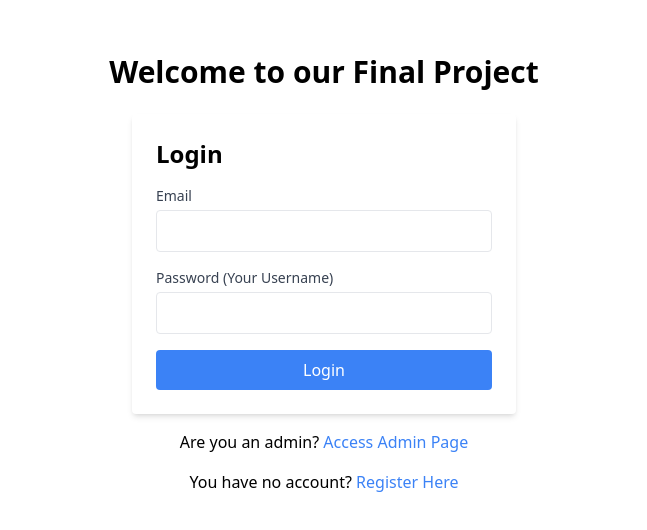
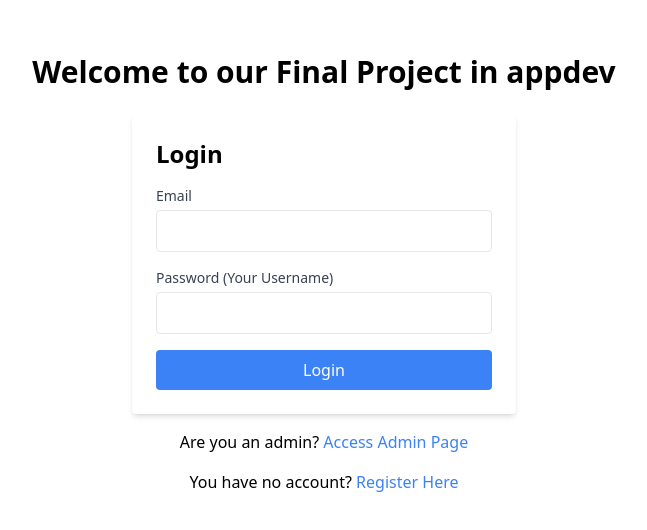
Before and after one commit to brocobits445/appdevfinal, a Next.js app: page /login in a window 1280 px wide. Shown: the part 126-656 px from the top of the page, without its empty margins (316-963 px from the left). Built offline with nearby package versions, Linux system fonts and the light colour scheme.

Commit message:
Update page.tsx

```diff
--- a/src/app/login/page.tsx
+++ b/src/app/login/page.tsx
@@ -42,7 +42,7 @@ export default function LoginPage() {
   return (
     <div className="flex flex-col items-center justify-center min-h-screen">
       {/* Title */}
-      <h1 className="text-3xl font-bold mb-6">Welcome to our Final Project</h1>
+      <h1 className="text-3xl font-bold mb-6">Welcome to our Final Project in appdev</h1>
 
       <form onSubmit={handleLogin} className="p-6 bg-white shadow-md rounded w-96">
         <h1 className="text-2xl font-bold mb-4">Login</h1>
```
